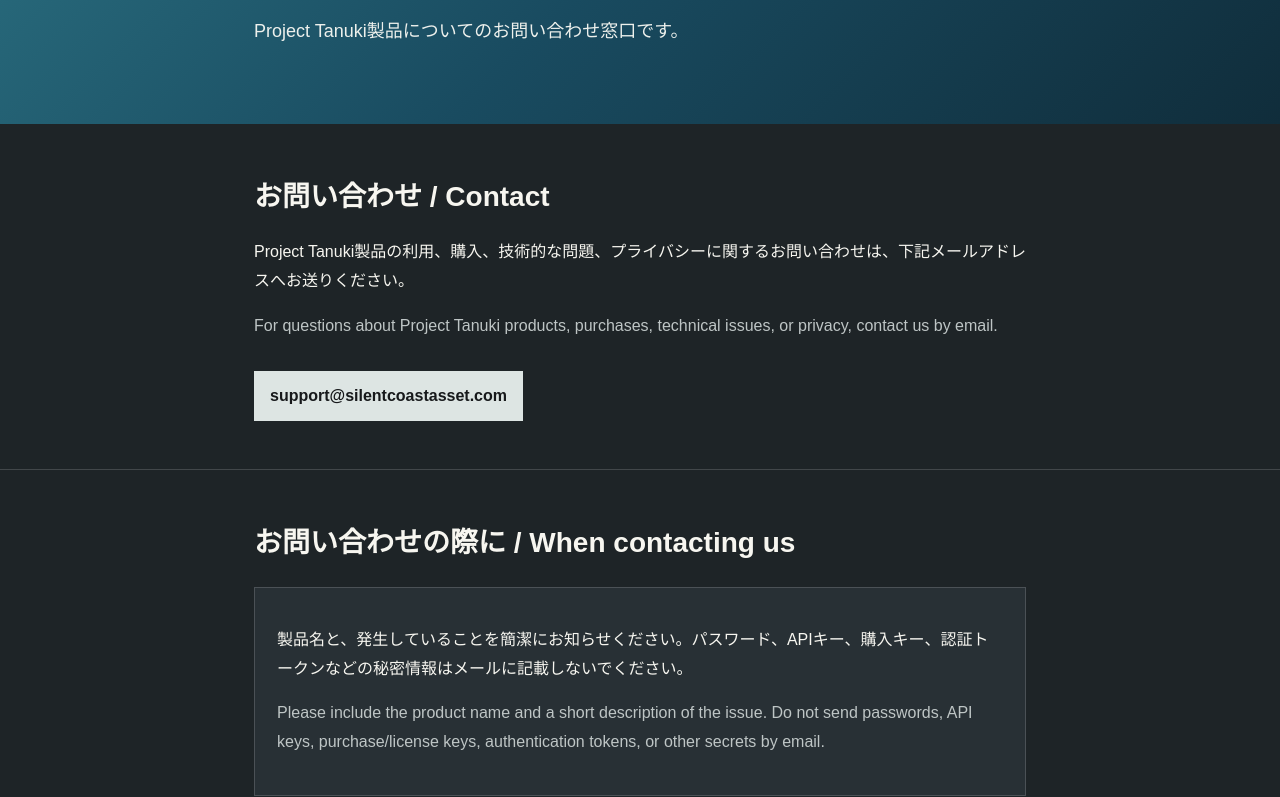
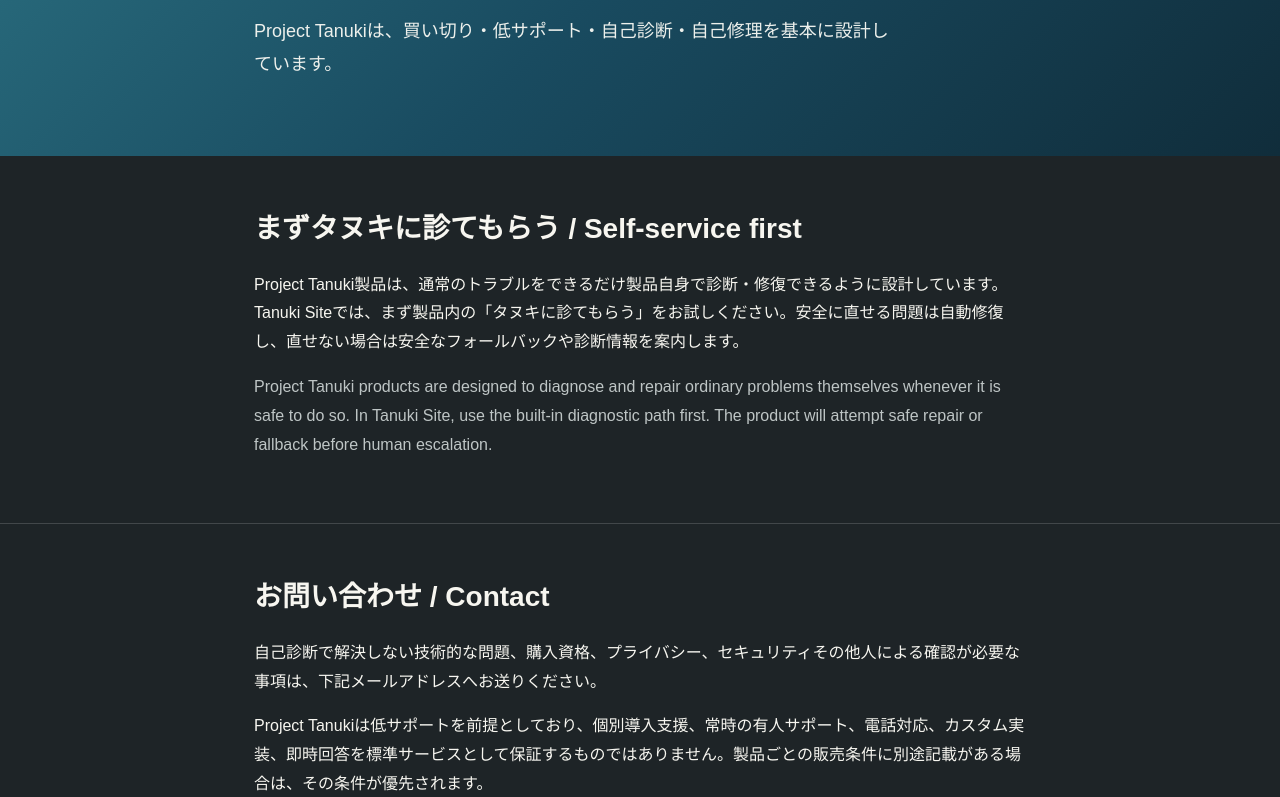
Before and after one commit to kaz1213-hash/silentcoastasset-site, a plain HTML site: page support.html in a window 1280 px wide. Shown: the part 195-992 px from the top of the page. Drawn offline with Linux system fonts and the light colour scheme.

Commit message:
Support: align page with Tanuki self-service-first model

```diff
--- a/support.html
+++ b/support.html
@@ -10,10 +10,11 @@
 </style>
 </head>
 <body>
-<header class="hero"><div class="wrap"><div class="eyebrow">SILENT COAST ASSET / PROJECT TANUKI</div><h1>Support</h1><p class="lead">Project Tanuki製品についてのお問い合わせ窓口です。</p></div></header>
+<header class="hero"><div class="wrap"><div class="eyebrow">SILENT COAST ASSET / PROJECT TANUKI</div><h1>Support</h1><p class="lead">Project Tanukiは、買い切り・低サポート・自己診断・自己修理を基本に設計しています。</p></div></header>
 <main>
-<section><div class="wrap"><h2>お問い合わせ / Contact</h2><p>Project Tanuki製品の利用、購入、技術的な問題、プライバシーに関するお問い合わせは、下記メールアドレスへお送りください。</p><p class="muted">For questions about Project Tanuki products, purchases, technical issues, or privacy, contact us by email.</p><a class="button" href="mailto:support@silentcoastasset.com">support@silentcoastasset.com</a></div></section>
-<section><div class="wrap"><h2>お問い合わせの際に / When contacting us</h2><div class="box"><p>製品名と、発生していることを簡潔にお知らせください。パスワード、APIキー、購入キー、認証トークンなどの秘密情報はメールに記載しないでください。</p><p class="muted">Please include the product name and a short description of the issue. Do not send passwords, API keys, purchase/license keys, authentication tokens, or other secrets by email.</p></div></div></section>
+<section><div class="wrap"><h2>まずタヌキに診てもらう / Self-service first</h2><p>Project Tanuki製品は、通常のトラブルをできるだけ製品自身で診断・修復できるように設計しています。Tanuki Siteでは、まず製品内の「タヌキに診てもらう」をお試しください。安全に直せる問題は自動修復し、直せない場合は安全なフォールバックや診断情報を案内します。</p><p class="muted">Project Tanuki products are designed to diagnose and repair ordinary problems themselves whenever it is safe to do so. In Tanuki Site, use the built-in diagnostic path first. The product will attempt safe repair or fallback before human escalation.</p></div></section>
+<section><div class="wrap"><h2>お問い合わせ / Contact</h2><p>自己診断で解決しない技術的な問題、購入資格、プライバシー、セキュリティその他人による確認が必要な事項は、下記メールアドレスへお送りください。</p><p>Project Tanukiは低サポートを前提としており、個別導入支援、常時の有人サポート、電話対応、カスタム実装、即時回答を標準サービスとして保証するものではありません。製品ごとの販売条件に別途記載がある場合は、その条件が優先されます。</p><p class="muted">Human support is intentionally limited. Standard purchase does not promise concierge setup, continuous live support, phone support, custom implementation, or an immediate response unless a specific product offer states otherwise.</p><a class="button" href="mailto:support@silentcoastasset.com">support@silentcoastasset.com</a></div></section>
+<section><div class="wrap"><h2>お問い合わせの際に / When contacting us</h2><div class="box"><p>製品名と、自己診断後にも残っている症状を簡潔にお知らせください。診断レポートを製品が生成できる場合は、その案内に従ってください。パスワード、APIキー、購入キー、認証トークンなどの秘密情報はメールに記載しないでください。</p><p class="muted">Please include the product name and a short description of what remains after self-diagnosis. If the product can generate a privacy-safe diagnostic report, follow the product guidance. Do not send passwords, API keys, purchase/license keys, authentication tokens, or other secrets by email.</p></div></div></section>
 <section><div class="wrap"><h2>運営 / Operator</h2><p>Silent Coast Asset株式会社 / Silent Coast Asset Co., Ltd.<br><a href="https://silentcoastasset.com">silentcoastasset.com</a></p></div></section>
 </main>
 <footer><div class="wrap">© Silent Coast Asset株式会社 / Project Tanuki</div></footer>
```
